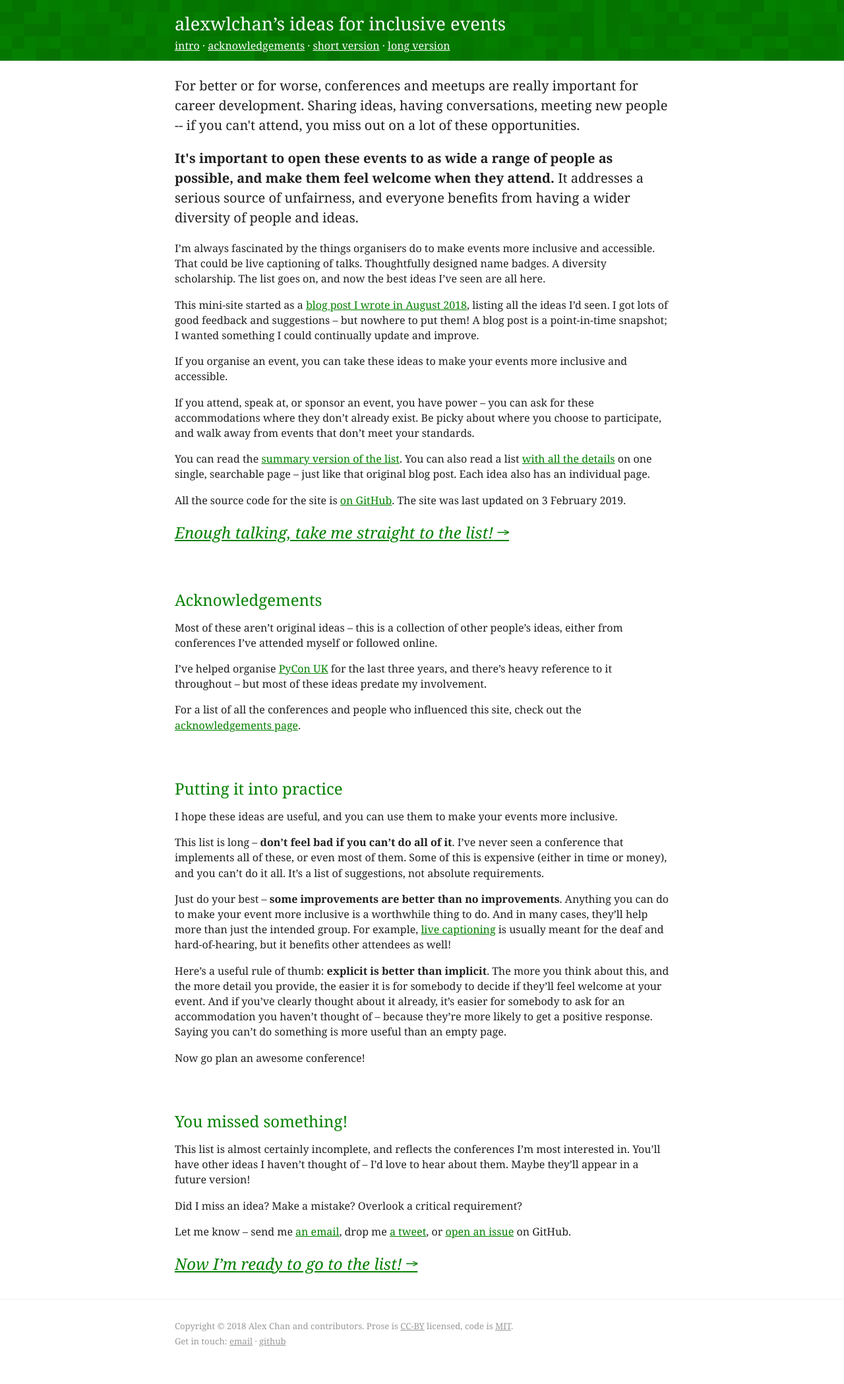
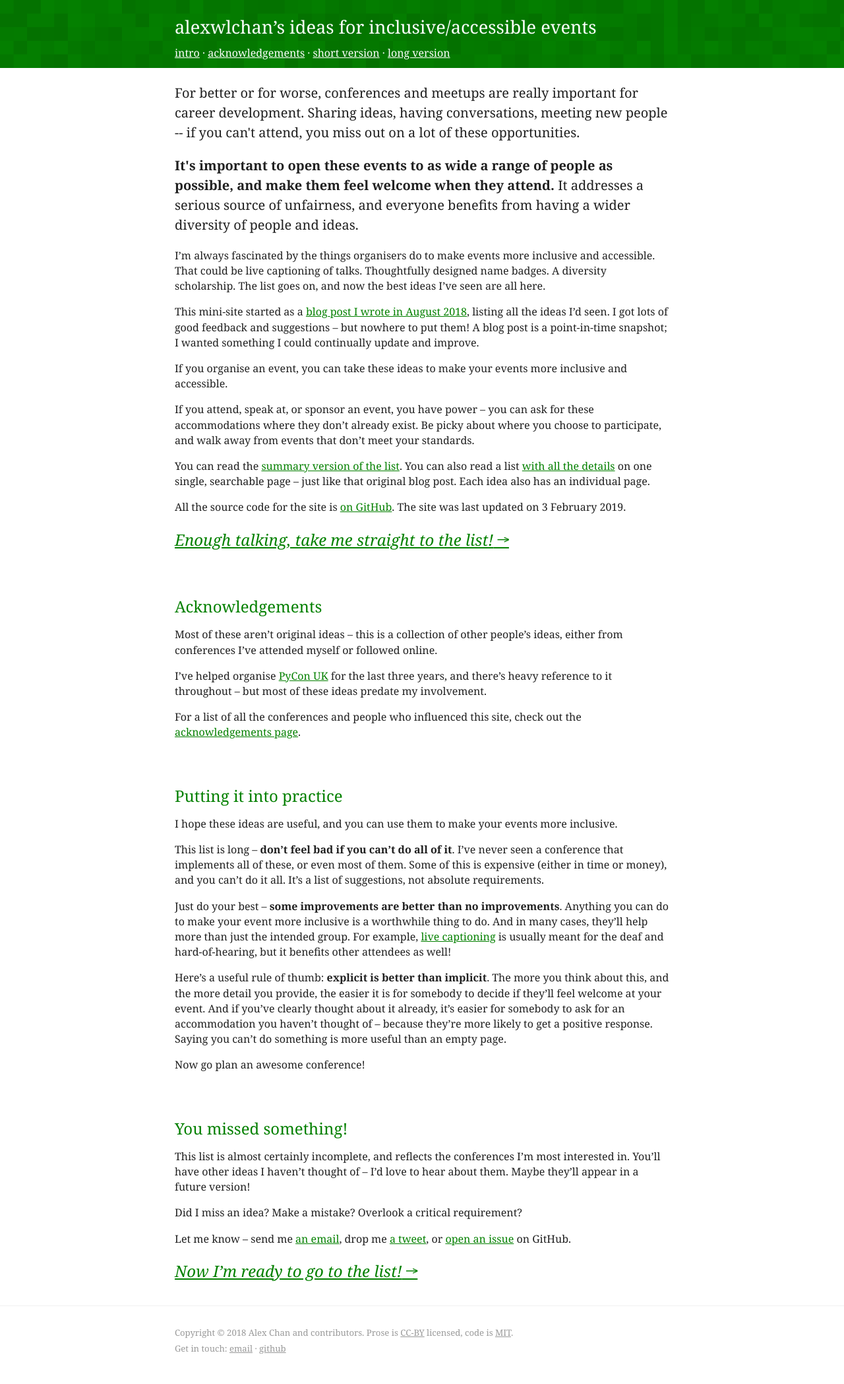
Before and after one commit to alexwlchan/ideas-for-inclusive-events, a Jekyll site: the page built from src/index.md, in a window 1280 px wide. Shown: the whole page at 66% size. Built offline with Jekyll 4.4.1, drawn with Linux system fonts in a browser that asks for light colours; Markdown is read by kramdown in place of the engine named in the settings.

Commit message:
The last few bits before I make the repo public

```diff
--- a/_config.yml
+++ b/_config.yml
@@ -1,8 +1,8 @@
-title: "alexwlchan’s ideas for inclusive events"
+title: "alexwlchan’s ideas for inclusive/accessible events"
 email: "alex@alexwlchan.net"
 
 author: "Alex Chan"
-description: "Ideas for inclusive and accessible events"
+description: "A list of ideas for inclusive and accessible events"
 url: "https://alexwlchan.net/ideas-for-inclusive-events"
 github_repo: "https://github.com/alexwlchan/ideas-for-inclusive-events/"
 twitter: "alexwlchan"
--- a/src/_scss/_aside.scss
+++ b/src/_scss/_aside.scss
@@ -24,6 +24,7 @@ aside {
       margin-bottom: -5px;
       font-weight: normal;
       font-size: 1.7em;
+      line-height: 1.25em;
       a {
         text-decoration: none;
       }
--- a/src/index.md
+++ b/src/index.md
@@ -62,8 +62,8 @@ And in many cases, they'll help more than just the intended group.
 For example, [live captioning]({{ site.url }}/ideas/live-captioning/) is usually meant for the deaf and hard-of-hearing, but it benefits other attendees as well!
 
 Here’s a useful rule of thumb: **explicit is better than implicit**.
-The more you think about this, and the more detail you provide, the easier it is for somebody to decide if they’ll feel welcome at your event.
-And if you’ve clearly thought about it already, it’s easier for somebody to ask for an accommodation you haven’t thought of – because they’re more likely to get a positive response.
+The more you think about this, and the more detail you provide, the easier it is for somebody to decide if they'll feel welcome at your event.
+And if you’ve clearly thought about it already, it’s easier for somebody to ask for an accommodation you haven't thought of – because they’re more likely to get a positive response.
 Saying you can’t do something is more useful than an empty page.
 
 Now go plan an awesome conference!
```
Also changed, not shown: README.md (+7 -0 lines), src/long-version.md (+1 -1 lines), src/theme/apple-touch-icon.png (added), src/theme/favicon.ico (added), src/theme/favicon.png (added), 1 other file.
